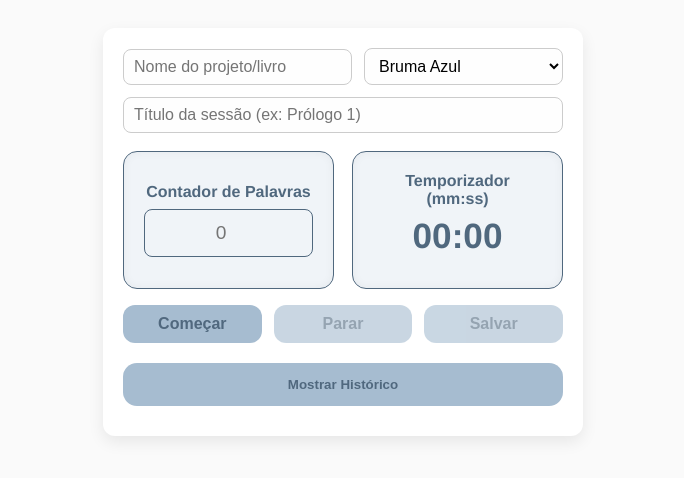
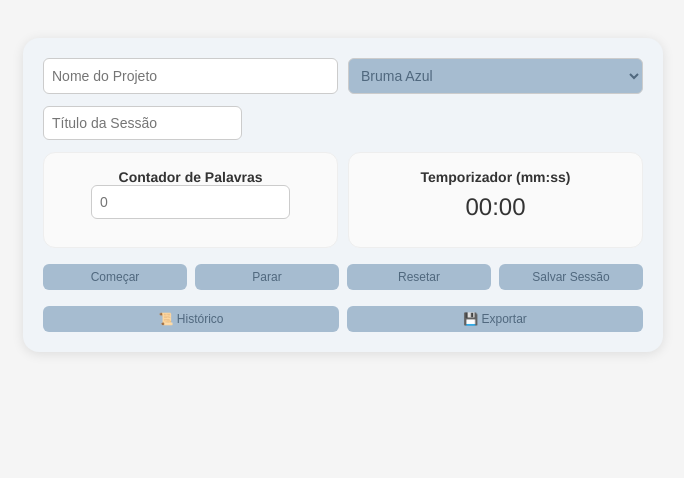
Before and after one commit to Thastenine/Widget-escrita, a plain HTML site: page index.html in a window 1280 px wide. Shown: the whole page, without its empty margins (297-981 px from the left). Drawn offline with Linux system fonts and the light colour scheme.

Commit message:
Add files via upload

```diff
--- a/index.html
+++ b/index.html
@@ -1,387 +1,283 @@
 <!DOCTYPE html>
-<html lang="pt-BR">
+<html lang="pt-br">
 <head>
   <meta charset="UTF-8" />
-<meta name="viewport" content="width=device-width, initial-scale=1" />
-<title>Widget Escrita</title>
+  <meta name="viewport" content="width=device-width, initial-scale=1.0" />
+  <title>Widget de Escrita</title>
   <style>
-  * {
-    box-sizing: border-box;
-  }
     body {
       font-family: 'Helvetica Neue', Arial, sans-serif;
-    background: #fafafa;
+      background: #f5f5f5;
       color: #333;
-    padding: 20px;
+      padding: 30px;
     }
     .container {
-    max-width: 480px;
+      max-width: 600px;
       margin: 0 auto;
       background: #fff;
-    border-radius: 12px;
+      border-radius: 16px;
       padding: 20px;
-    box-shadow: 0 6px 16px rgba(0,0,0,0.08);
+      box-shadow: 0 2px 12px rgba(0,0,0,0.1);
+      transition: background 0.3s ease, color 0.3s ease;
     }
-  .header-top {
+    .top-section {
       display: flex;
-    align-items: center;
-    gap: 12px;
+      justify-content: space-between;
+      gap: 10px;
+    }
+    input[type="text"], select, input[type="number"] {
+      flex: 1;
+      padding: 8px;
+      margin-bottom: 12px;
+      border: 1px solid #ccc;
+      border-radius: 6px;
+      font-size: 14px;
+    }
+    .session-title {
       margin-bottom: 12px;
     }
-  #projectName, #themeSelect {
-    flex: 1;
-    padding: 8px 10px;
-    border-radius: 8px;
-    border: 1px solid #ccc;
-    font-size: 1rem;
-    background: #fefefe;
-  }
-  #sessionTitle {
-    width: 100%;
-    padding: 8px 10px;
-    border-radius: 8px;
-    border: 1px solid #ccc;
-    font-size: 1rem;
-    background: #fefefe;
-    margin-bottom: 18px;
-  }
-  /* Ajuste aqui: widgets lado a lado, metade cada um */
     .widgets {
       display: flex;
-    gap: 18px;
-    margin-bottom: 16px;
+      justify-content: space-between;
+      gap: 10px;
     }
-  .widget-box {
-    flex: 1 1 0; /* cresce e encolhe igualmente */
-    max-width: 50%;
-    border-radius: 14px;
-    padding: 20px;
-    box-shadow: inset 0 0 10px rgba(0,0,0,0.05);
-    text-align: center;
-    background-color: var(--bg);
-    color: var(--accent);
-    border: 1.5px solid var(--accent);
+    .widget {
+      flex: 1;
+      background: #fafafa;
+      padding: 16px;
+      border-radius: 12px;
+      border: 1px solid #eee;
       display: flex;
       flex-direction: column;
-    justify-content: center;
+      align-items: center;
     }
-  .widget-box h3 {
-    margin: 0 0 8px 0;
-    font-weight: 600;
-    font-size: 1rem;
+    .widget h3 {
+      margin: 0;
+      font-size: 14px;
     }
-  input[type="number"] {
-    width: 100%;
-    padding: 12px;
-    font-size: 1.2rem;
-    border-radius: 8px;
-    border: 1.5px solid var(--accent);
-    text-align: center;
-    color: var(--accent);
-    background: var(--bg);
-    min-width: 6ch;
-  }
-  /* Força o temporizador a não ultrapassar a largura do widget */
     #timerDisplay {
-    font-size: 2.2rem;
-    font-weight: 700;
-    color: var(--accent);
-    margin: 0 auto 12px;
-    width: 100%;
-    white-space: nowrap;
-    overflow: hidden;
-    text-overflow: ellipsis;
-    box-sizing: border-box;
+      font-size: 24px;
+      margin: 8px 0;
     }
     .btns {
-    margin-top: auto;
       display: flex;
-    justify-content: center;
-    gap: 12px;
-    margin-bottom: 20px; /* <--- Aumentei aqui o espaço abaixo dos botões */
+      flex-wrap: wrap;
+      gap: 8px;
+      margin-top: 16px;
     }
     .btns button {
-    padding: 10px 20px;
-    font-size: 1rem;
-    font-weight: 600;
+      flex: 1;
+      padding: 6px 12px;
+      font-size: 12px;
+      border-radius: 6px;
       border: none;
-    border-radius: 12px;
       cursor: pointer;
-    background-color: var(--btn);
+      white-space: nowrap;
+    }
+    .extra-buttons {
+      display: flex;
+      justify-content: space-between;
+      margin-top: 16px;
+      gap: 8px;
+    }
+    .extra-buttons button {
+      flex: 1;
+      padding: 6px 12px;
+      font-size: 12px;
+      border-radius: 6px;
+      border: none;
+      cursor: pointer;
+      background: var(--btn);
       color: var(--accent);
-    transition: background-color 0.3s ease;
-    flex: 1;
+      transition: background 0.2s ease;
     }
-  .btns button:hover:not(:disabled) {
-    filter: brightness(0.9);
+    .extra-buttons button:hover {
+      filter: brightness(1.05);
     }
-  .btns button:disabled {
-    opacity: 0.6;
-    cursor: default;
-  }
-  .btn-history-toggle {
-    width: 100%;
-    padding: 14px;
-    margin-bottom: 10px;
-    border-radius: 14px;
-    background-color: var(--btn);
-    border: none;
-    font-weight: 700;
-    cursor: pointer;
-    color: var(--accent);
-    transition: background-color 0.3s ease;
-  }
-  .btn-history-toggle:hover {
-    filter: brightness(0.9);
-  }
-  .history-container {
-    max-height: 180px;
-    overflow-y: auto;
-    background: var(--bg);
-    border-radius: 14px;
-    border: 1.5px solid var(--accent);
-    padding: 16px;
-    display: none;
-    font-size: 0.9rem;
-    color: var(--accent);
-  }
-  .history-item {
-    border-bottom: 1px solid var(--accent);
-    padding: 8px 0;
-  }
-  .history-item:last-child {
-    border-bottom: none;
-  }
-  .filter-input {
-    width: 100%;
-    padding: 10px 14px;
-    border-radius: 12px;
-    border: 1.5px solid var(--accent);
-    margin-bottom: 10px;
-    color: var(--accent);
-    background: var(--bg);
+    #history {
+      margin-top: 20px;
       display: none;
     }
-
-  /* Paletas definidas como variáveis CSS */
-  body.theme-bruma-azul {
-    --bg: #f0f4f8;
-    --btn: #a6bcd0;
-    --accent: #50687e;
+    #history ul {
+      list-style: none;
+      padding: 0;
+      max-height: 150px;
+      overflow-y: auto;
     }
-  body.theme-musgo-palido {
-    --bg: #f5f7f3;
-    --btn: #b3c1aa;
-    --accent: #667a5e;
+    #history li {
+      font-size: 13px;
+      border-bottom: 1px solid #eee;
+      padding: 4px 0;
     }
-  body.theme-noite-fosca {
-    --bg: #eeeeee;
-    --btn: #c6c6d8;
-    --accent: #7b7c8b;
+    .theme-Bruma { --bg: #f0f4f8; --btn: #a6bcd0; --accent: #50687e; }
+    .theme-Musgo { --bg: #f5f7f3; --btn: #b3c1aa; --accent: #667a5e; }
+    .theme-Noite { --bg: #eeeeee; --btn: #c6c6d8; --accent: #7b7c8b; }
+    .theme-Sangue { --bg: #fff3f3; --btn: #d6a5a5; --accent: #8c5656; }
+    .theme-Vidro { --bg: #f8f9fa; --btn: #cdd6d9; --accent: #8a9aa0; }
+    .theme-Sepia { --bg: #f8f6f2; --btn: #dacfc2; --accent: #7c6c5b; }
+    .theme-Neon { --bg: #eef6f8; --btn: #bddfe3; --accent: #78a0a6; }
+    .theme-Ouro { --bg: #f9f5e9; --btn: #e2cfa9; --accent: #9a8663; }
+    .theme-Lilas { --bg: #f4f2f6; --btn: #cfc7d4; --accent: #7e7086; }
+    .theme-Botanico { --bg: #f0f4f2; --btn: #b8cfc6; --accent: #5f756e; }
+    .container {
+      background: var(--bg);
     }
-  body.theme-sangue-rosado {
-    --bg: #fff3f3;
-    --btn: #d6a5a5;
-    --accent: #8c5656;
-  }
-  body.theme-vidro-nebuloso {
-    --bg: #f8f9fa;
-    --btn: #cdd6d9;
-    --accent: #8a9aa0;
-  }
-  body.theme-sepia-lunar {
-    --bg: #f8f6f2;
-    --btn: #dacfc2;
-    --accent: #7c6c5b;
-  }
-  body.theme-neon-gelo {
-    --bg: #eef6f8;
-    --btn: #bddfe3;
-    --accent: #78a0a6;
-  }
-  body.theme-ouro-antigo {
-    --bg: #f9f5e9;
-    --btn: #e2cfa9;
-    --accent: #9a8663;
-  }
-  body.theme-lilas-cinzento {
-    --bg: #f4f2f6;
-    --btn: #cfc7d4;
-    --accent: #7e7086;
-  }
-  body.theme-cinzento-botanico {
-    --bg: #f0f4f2;
-    --btn: #b8cfc6;
-    --accent: #5f756e;
+    .btns button, select {
+      background: var(--btn);
+      color: var(--accent);
     }
   </style>
 </head>
-<body class="theme-bruma-azul">
-<div class="container">
-  <div class="header-top">
-    <input id="projectName" type="text" placeholder="Nome do projeto/livro" />
-    <select id="themeSelect" title="Escolha o tema">
-      <option value="theme-bruma-azul">Bruma Azul</option>
-      <option value="theme-musgo-palido">Musgo Pálido</option>
-      <option value="theme-noite-fosca">Noite Fosca</option>
-      <option value="theme-sangue-rosado">Sangue Rosado</option>
-      <option value="theme-vidro-nebuloso">Vidro Nebuloso</option>
-      <option value="theme-sepia-lunar">Sépia Lunar</option>
-      <option value="theme-neon-gelo">Neon Gelo</option>
-      <option value="theme-ouro-antigo">Ouro Antigo</option>
-      <option value="theme-lilas-cinzento">Lilás Cinzento</option>
-      <option value="theme-cinzento-botanico">Cinzento Botânico</option>
+<body>
+  <div class="container theme-Bruma">
+    <div class="top-section">
+      <input type="text" id="projectName" placeholder="Nome do Projeto" />
+      <select id="themeSelector">
+        <option value="Bruma">Bruma Azul</option>
+        <option value="Musgo">Musgo Pálido</option>
+        <option value="Noite">Noite Fosca</option>
+        <option value="Sangue">Sangue Rosado</option>
+        <option value="Vidro">Vidro Nebuloso</option>
+        <option value="Sepia">Sépia Lunar</option>
+        <option value="Neon">Neon Gelo</option>
+        <option value="Ouro">Ouro Antigo</option>
+        <option value="Lilas">Lilás Cinzento</option>
+        <option value="Botanico">Cinzento Botânico</option>
       </select>
     </div>
-
-  <input id="sessionTitle" type="text" placeholder="Título da sessão (ex: Prólogo 1)" />
-
+    <input type="text" id="sessionTitle" class="session-title" placeholder="Título da Sessão" />
     <div class="widgets">
-    <div class="widget-box">
+      <div class="widget">
         <h3>Contador de Palavras</h3>
-      <input id="wordCountInput" type="number" min="0" placeholder="0" />
+        <input type="number" id="wordCount" min="0" placeholder="0" />
       </div>
-    <div class="widget-box">
+      <div class="widget">
         <h3>Temporizador (mm:ss)</h3>
         <div id="timerDisplay">00:00</div>
       </div>
     </div>
-
     <div class="btns">
-    <button id="startBtn">Começar</button>
-    <button id="stopBtn" disabled>Parar</button>
-    <button id="saveBtn" disabled>Salvar</button>
+      <button onclick="startTimer()">Começar</button>
+      <button onclick="stopTimer()">Parar</button>
+      <button onclick="resetTimer()">Resetar</button>
+      <button onclick="saveSession(this)">Salvar Sessão</button>
     </div>
-
-  <button class="btn-history-toggle" id="toggleHistoryBtn">Mostrar Histórico</button>
-  <input id="filterHistoryInput" class="filter-input" type="text" placeholder="Filtrar por título de sessão" />
-
-  <div id="historyContainer" class="history-container"></div>
+    <div class="extra-buttons">
+      <button onclick="toggleHistory()">📜 Histórico</button>
+      <button onclick="exportHistory()">💾 Exportar</button>
+    </div>
+    <div id="history">
+      <ul id="historyList"></ul>
+    </div>
   </div>
 
   <script>
-  const projectNameInput = document.getElementById('projectName');
-  const sessionTitleInput = document.getElementById('sessionTitle');
-  const wordCountInput = document.getElementById('wordCountInput');
-  const timerDisplay = document.getElementById('timerDisplay');
-  const startBtn = document.getElementById('startBtn');
-  const stopBtn = document.getElementById('stopBtn');
-  const saveBtn = document.getElementById('saveBtn');
-  const toggleHistoryBtn = document.getElementById('toggleHistoryBtn');
-  const historyContainer = document.getElementById('historyContainer');
-  const filterHistoryInput = document.getElementById('filterHistoryInput');
-  const themeSelect = document.getElementById('themeSelect');
+    let timer;
+    let seconds = 0;
 
-  let timer = null;
-  let totalSeconds = 0;
-  let historyVisible = false;
-  let historyData = JSON.parse(localStorage.getItem('writingHistory')) || [];
-
-  themeSelect.addEventListener('change', () => {
-    document.body.className = themeSelect.value;
-  });
-
-  function formatTime(seconds) {
-    const m = Math.floor(seconds / 60).toString().padStart(2,'0');
-    const s = (seconds % 60).toString().padStart(2,'0');
-    return `${m}:${s}`;
+    function updateTimerDisplay() {
+      const m = String(Math.floor(seconds / 60)).padStart(2, '0');
+      const s = String(seconds % 60).padStart(2, '0');
+      document.getElementById('timerDisplay').textContent = `${m}:${s}`;
     }
 
-  function updateTimer() {
-    timerDisplay.textContent = formatTime(totalSeconds);
-    if(totalSeconds > 0) {
-      saveBtn.disabled = false;
+    function startTimer() {
+      if (!timer) {
+        timer = setInterval(() => {
+          seconds++;
+          updateTimerDisplay();
+        }, 1000);
       }
     }
 
-  startBtn.addEventListener('click', () => {
-    if (!timer) {
-      timer = setInterval(() => {
-        totalSeconds++;
-        updateTimer();
-      }, 1000);
-      startBtn.disabled = true;
-      stopBtn.disabled = false;
-      saveBtn.disabled = true;
+    function stopTimer() {
+      clearInterval(timer);
+      timer = null;
+    }
+
+    function resetTimer() {
+      stopTimer();
+      seconds = 0;
+      updateTimerDisplay();
+    }
+
+    function saveSession(button) {
+      const project = document.getElementById('projectName').value.trim();
+      const title = document.getElementById('sessionTitle').value;
+      const words = document.getElementById('wordCount').value;
+      const time = document.getElementById('timerDisplay').textContent;
+      if (!project) return;
+      const entry = `${new Date().toLocaleDateString()} - ${title || 'Sessão'} - ${time} - ${words} palavras`;
+      const history = JSON.parse(localStorage.getItem('history_' + project)) || [];
+      history.push(entry);
+      localStorage.setItem('history_' + project, JSON.stringify(history));
+      seconds = 0;
+      updateTimerDisplay();
+      document.getElementById('wordCount').value = '';
+      loadHistory();
+      if (button) {
+        const originalText = button.textContent;
+        button.textContent = 'Salvo!';
+        setTimeout(() => button.textContent = originalText, 1500);
+      }
+    }
+
+    function toggleHistory() {
+      const el = document.getElementById('history');
+      el.style.display = el.style.display === 'none' ? 'block' : 'none';
+    }
+
+    function loadHistory() {
+      const project = document.getElementById('projectName').value.trim();
+      const list = document.getElementById('historyList');
+      list.innerHTML = '';
+      if (!project) return;
+      const history = JSON.parse(localStorage.getItem('history_' + project)) || [];
+      history.forEach(item => {
+        const li = document.createElement('li');
+        li.textContent = item;
+        list.appendChild(li);
+      });
+    }
+
+    function exportHistory() {
+      const project = document.getElementById('projectName').value.trim();
+      const history = JSON.parse(localStorage.getItem('history_' + project)) || [];
+      const blob = new Blob([history.join('\n')], { type: 'text/plain' });
+      const url = URL.createObjectURL(blob);
+      const a = document.createElement('a');
+      a.href = url;
+      a.download = `${project || 'historico'}.txt`;
+      a.click();
+      URL.revokeObjectURL(url);
+    }
+
+    document.getElementById('projectName').addEventListener('input', () => {
+      loadHistory();
+      localStorage.setItem('lastProject', document.getElementById('projectName').value);
+    });
+
+    document.getElementById('themeSelector').addEventListener('change', (e) => {
+      const theme = e.target.value;
+      document.querySelector('.container').className = 'container theme-' + theme;
+      localStorage.setItem('lastTheme', theme);
+    });
+
+    document.addEventListener('keydown', (e) => {
+      if (e.ctrlKey && e.key === 's') {
+        e.preventDefault();
+        saveSession();
       }
     });
 
-  stopBtn.addEventListener('click', () => {
-    if (timer) {
-      clearInterval(timer);
-      timer = null;
-      startBtn.disabled = false;
-      stopBtn.disabled = true;
-      saveBtn.disabled = false;
-    }
+    window.addEventListener('load', () => {
+      const lastProject = localStorage.getItem('lastProject') || '';
+      const lastTheme = localStorage.getItem('lastTheme') || 'Bruma';
+      document.getElementById('projectName').value = lastProject;
+      document.querySelector('.container').className = 'container theme-' + lastTheme;
+      document.getElementById('themeSelector').value = lastTheme;
+      loadHistory();
     });
-
-  saveBtn.addEventListener('click', () => {
-    const project = projectNameInput.value.trim() || 'Sem nome';
-    const session = sessionTitleInput.value.trim() || 'Sessão sem título';
-    const words = parseInt(wordCountInput.value) || 0;
-    const time = totalSeconds;
-
-    if (words === 0 && time === 0) {
-      alert('Registre palavras escritas ou tempo antes de salvar.');
-      return;
-    }
-
-    const entry = {
-      project,
-      session,
-      words,
-      time,
-      date: new Date().toLocaleString()
-    };
-    historyData.unshift(entry);
-    localStorage.setItem('writingHistory', JSON.stringify(historyData));
-    renderHistory();
-    saveBtn.disabled = true;
-    wordCountInput.value = '';
-    totalSeconds = 0;
-    updateTimer();
-  });
-
-  function renderHistory(filter = '') {
-    historyContainer.innerHTML = '';
-    const filtered = historyData.filter(item => item.session.toLowerCase().includes(filter.toLowerCase()));
-    if(filtered.length === 0) {
-      historyContainer.innerHTML = '<p>Nenhum histórico encontrado.</p>';
-      return;
-    }
-    filtered.forEach(item => {
-      const div = document.createElement('div');
-      div.className = 'history-item';
-      div.innerHTML = `
-        <strong>${item.session}</strong> (${item.project})<br />
-        Palavras: ${item.words} — Tempo: ${formatTime(item.time)}<br />
-        <small>${item.date}</small>
-      `;
-      historyContainer.appendChild(div);
-    });
-  }
-
-  toggleHistoryBtn.addEventListener('click', () => {
-    historyVisible = !historyVisible;
-    if(historyVisible) {
-      historyContainer.style.display = 'block';
-      toggleHistoryBtn.textContent = 'Esconder Histórico';
-      filterHistoryInput.style.display = 'block';
-      renderHistory();
-    } else {
-      historyContainer.style.display = 'none';
-      toggleHistoryBtn.textContent = 'Mostrar Histórico';
-      filterHistoryInput.style.display = 'none';
-    }
-  });
-
-  filterHistoryInput.addEventListener('input', () => {
-    renderHistory(filterHistoryInput.value);
-  });
-
-  updateTimer();
-  renderHistory();
   </script>
 </body>
 </html>
```
Lines whose indentation alone changed are shown as unchanged.
